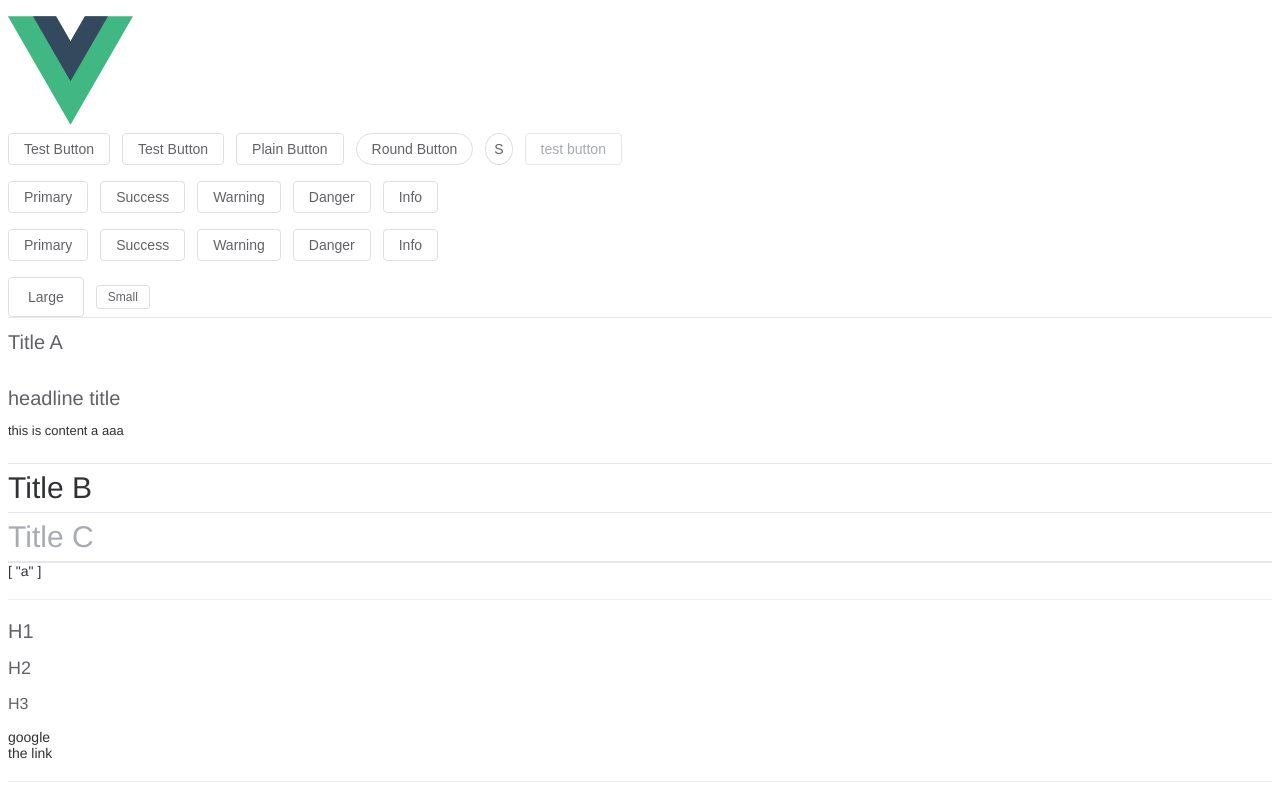
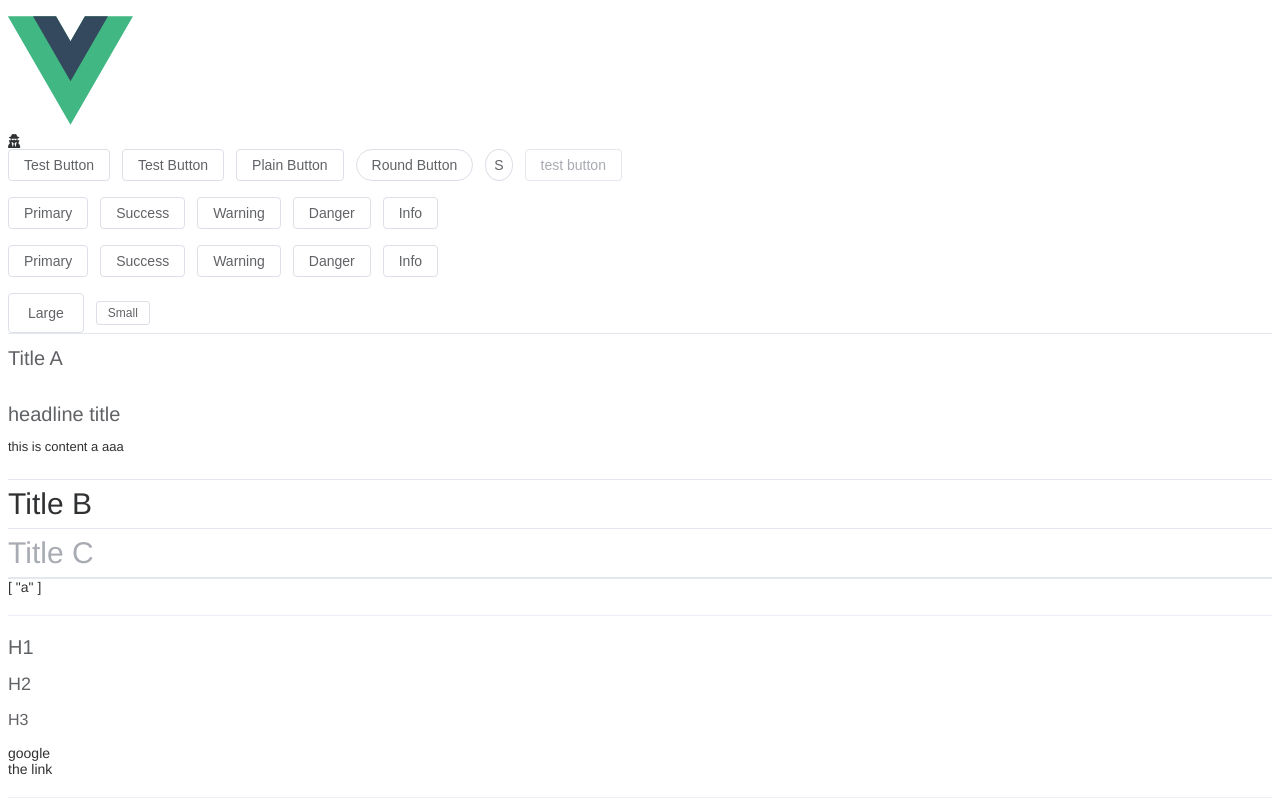
Before and after one commit to stevecyj/s-element, a Vue app: page / in a window 1280 px wide. Shown: the top 812 px of the page. Built offline with nearby package versions, Linux system fonts and the light colour scheme.

Commit message:
chore: add font awesome icon for user-secret in App.vue and main.ts
- Add a font awesome icon for "fa-user-secret" in App.vue
- Import and add the "faUserSecret" icon to the fontawesome library in main.ts

Signed-off-by: stevecyj <ycsteven.tsao@gmail.com>

```diff
--- a/src/App.vue
+++ b/src/App.vue
@@ -23,6 +23,8 @@
       height="125"
     />
   </header>
+
+  <font-awesome-icon icon="fa-solid fa-user-secret" />
 
   <main>
     <Button ref="buttonRef">Test Button</Button>
--- a/src/main.ts
+++ b/src/main.ts
@@ -1,6 +1,16 @@
+/* import the fontawesome core */
+import { library } from '@fortawesome/fontawesome-svg-core'
+/* import font awesome icon component */
+import { FontAwesomeIcon } from '@fortawesome/vue-fontawesome'
+/* import specific icons */
+import { faUserSecret } from '@fortawesome/free-solid-svg-icons'
+
 import './styles/index.css'
+
+/* add icons to the library */
+library.add(faUserSecret)
 
 import { createApp } from 'vue'
 import App from './App.vue'
 
-createApp(App).mount('#app')
+createApp(App).component('font-awesome-icon', FontAwesomeIcon).mount('#app')
```
